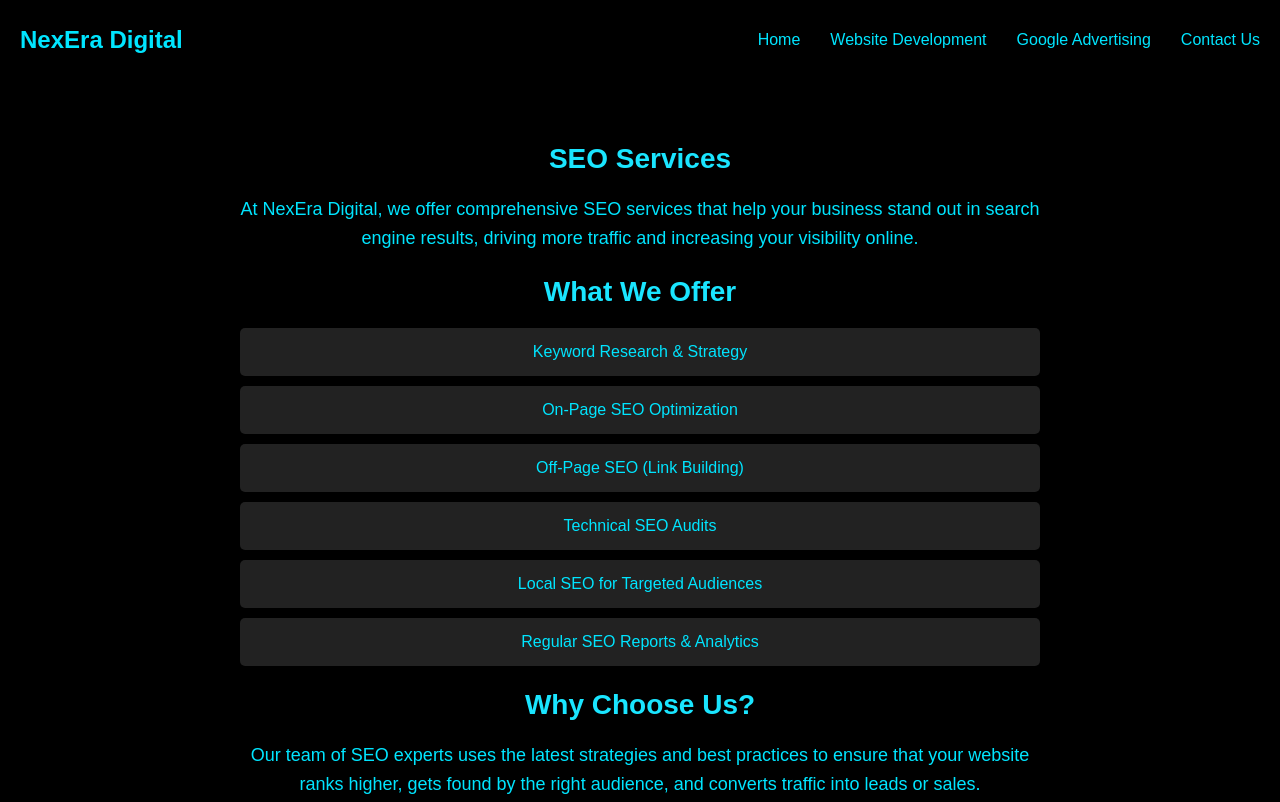
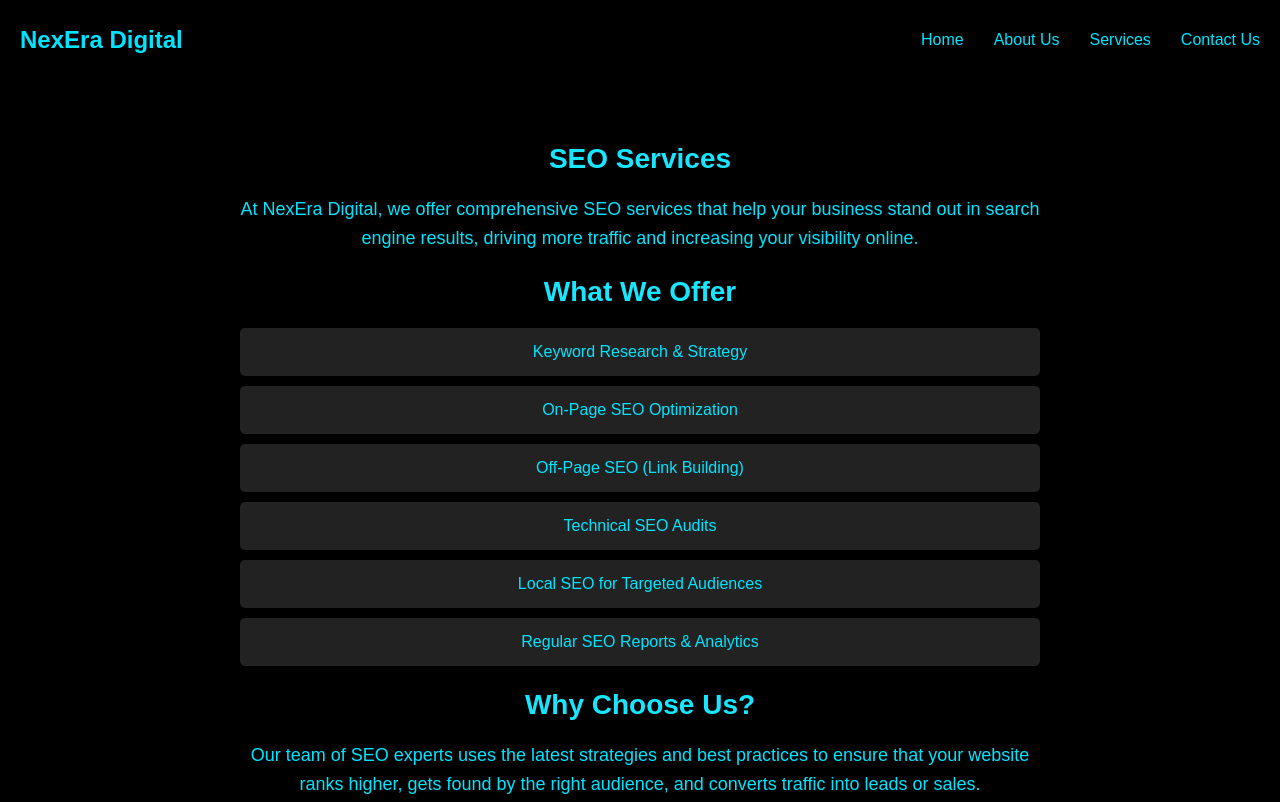
Before and after one commit to nexera2/NexEra-Digital, a plain HTML site: page seo-services.html in a window 1280 px wide. Shown: the top 802 px of the page. Drawn offline with Linux system fonts and the light colour scheme.

Commit message:
Update seo-services.html

```diff
--- a/seo-services.html
+++ b/seo-services.html
@@ -130,9 +130,9 @@
             <nav>
                 <ul>
                     <li><a href="index.html#home">Home</a></li>
-                    <li><a href="website-development.html">Website Development</a></li>
-                    <li><a href="google-ads.html">Google Advertising</a></li>
-                    <li><a href="contact.html">Contact Us</a></li>
+                    <li><a href="about.html">About Us</a></li> <!-- Updated link -->
+                    <li><a href="services.html">Services</a></li> <!-- Updated link -->
+                    <li><a href="index.html#contact">Contact Us</a></li>
                 </ul>
             </nav>
         </div>
```
